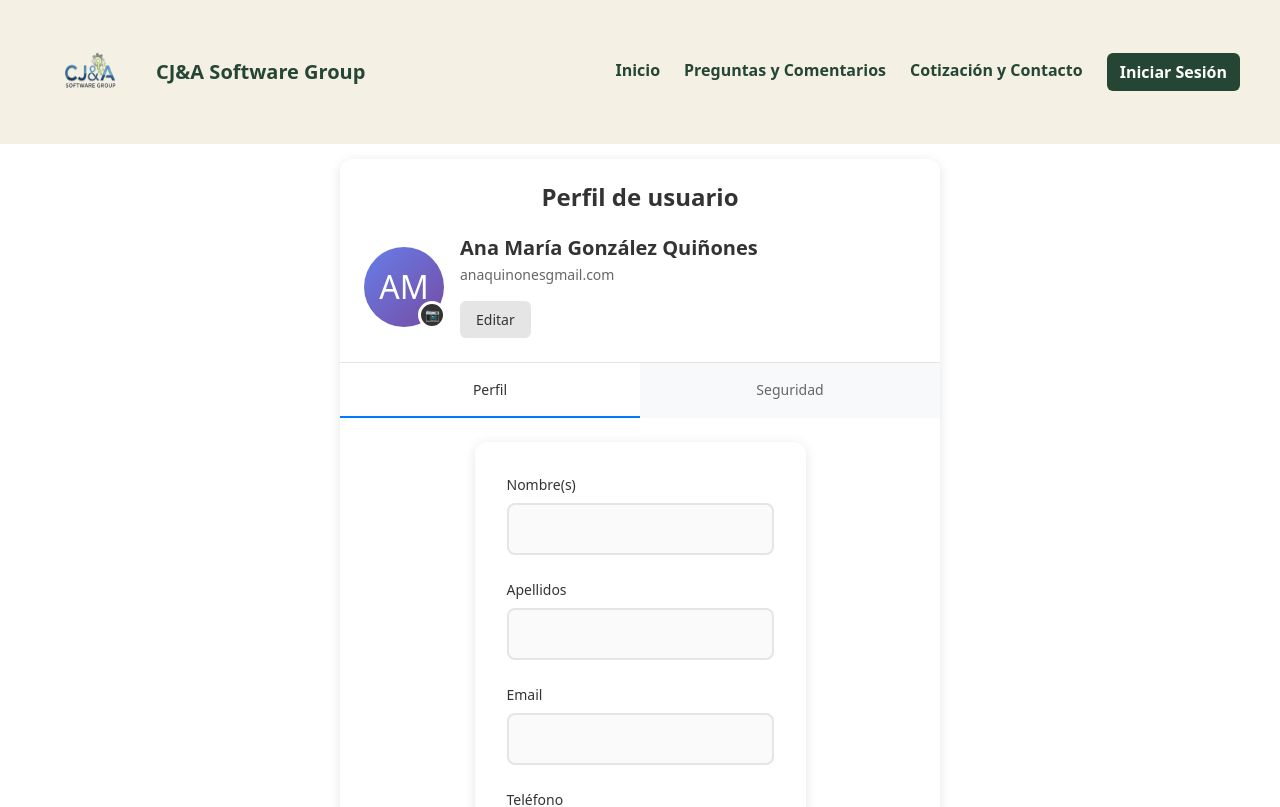
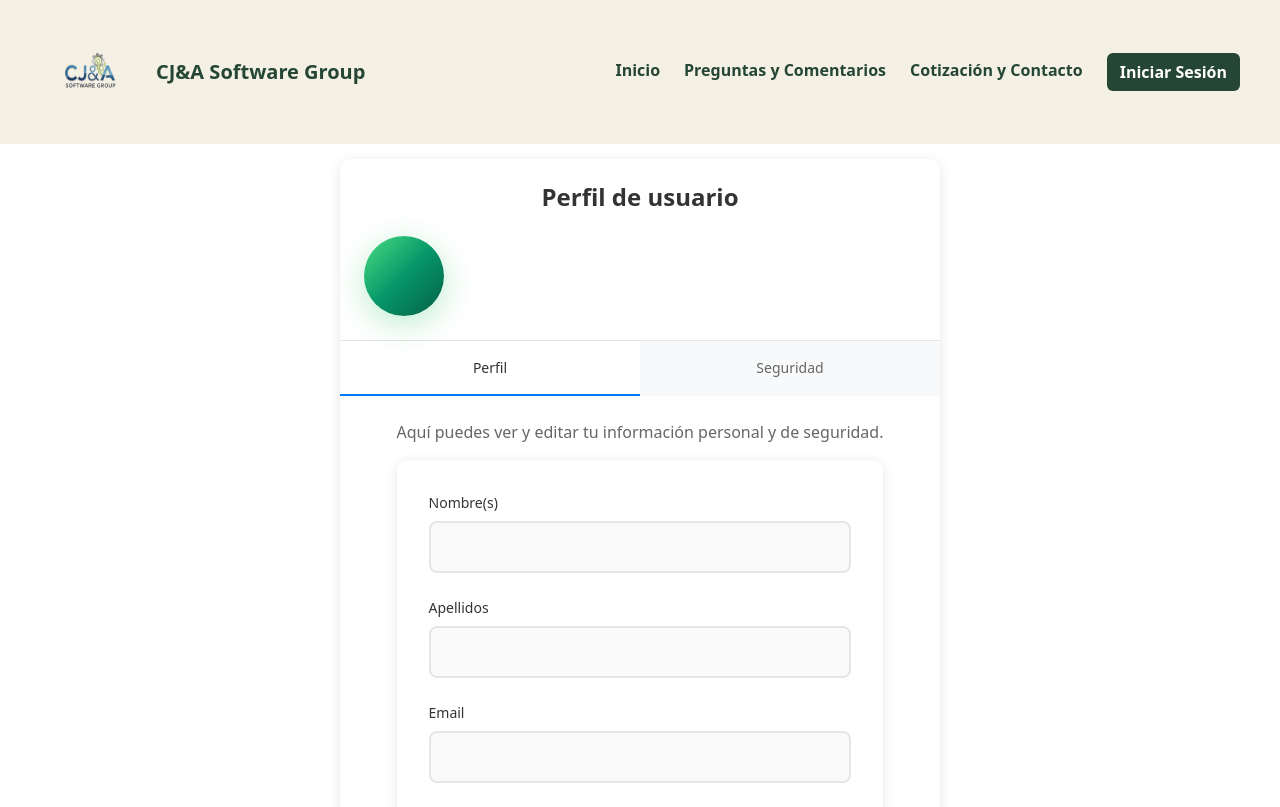
Before and after one commit to Danlei311/MiComposta, an Angular app: page /perfil in a window 1280 px wide. Shown: the top 807 px of the page. Built offline with nearby package versions, Linux system fonts and the light colour scheme.

Commit message:
Perfil de usuario terminado - 31/07/2025

```diff
--- a/src/app/componentes/encabezado/encabezado.html
+++ b/src/app/componentes/encabezado/encabezado.html
@@ -40,6 +40,7 @@
                 </ul>
             </div>
             <!--Enlaces de Cliente-->
+            <a *ngIf="isCliente" routerLink="/perfilInicio" class="nav-link custom-link">Inicio</a>
             <a *ngIf="isCliente" routerLink="/perfil" class="nav-link custom-link">Perfil</a>
             <a *ngIf="isCliente" routerLink="/compras" class="nav-link custom-link">Compras</a>
 
--- a/src/app/paginas/perfil/datos-usuario/datos-usuario.html
+++ b/src/app/paginas/perfil/datos-usuario/datos-usuario.html
@@ -1,3 +1,4 @@
+<p class="profile-subtitle">Aquí puedes ver y editar tu información personal y de seguridad.</p>
 <div class="form-container">
 
     <div *ngIf="mensajeExito" class="alert alert-success">
--- a/src/app/paginas/perfil/datos-usuario/datos-usuario.ts
+++ b/src/app/paginas/perfil/datos-usuario/datos-usuario.ts
@@ -1,4 +1,4 @@
-import { Component, OnInit } from '@angular/core';
+import { Component, EventEmitter, OnInit, Output } from '@angular/core';
 import { CommonModule } from '@angular/common';
 import { FormsModule } from '@angular/forms';
 import { PerfilDeUsuarioService } from '../../../services/perfilUser-service';
@@ -11,6 +11,7 @@ import { PerfilDeUsuarioService } from '../../../services/perfilUser-service';
   styleUrl: './datos-usuario.css'
 })
 export class DatosUsuario implements OnInit {
+  @Output() datosActualizados = new EventEmitter<void>();
   idUsuario: number = 0;
 
   cliente = {
@@ -38,6 +39,7 @@ export class DatosUsuario implements OnInit {
       phone: this.cliente.telefono
     }).subscribe({
       next: res => {
+        this.perfilService.notificarActualizacion();
         this.mensajeExito = res.message || '¡Datos actualizados con éxito! 🎉';
         setTimeout(() => this.mensajeExito = '', 3500);
       },
--- a/src/app/paginas/perfil/perfil.css
+++ b/src/app/paginas/perfil/perfil.css
@@ -40,19 +40,43 @@ body {
 
 .avatar-container {
     position: relative;
+    display: inline-block;
 }
 
 .avatar {
     width: 80px;
     height: 80px;
     border-radius: 50%;
-    background: linear-gradient(135deg, #667eea 0%, #764ba2 100%);
+    background: linear-gradient(135deg, #4ade80 0%, #059669 50%, #065f46 100%);
     display: flex;
     align-items: center;
     justify-content: center;
     color: white;
     font-size: 32px;
-    font-weight: 500;
+    font-weight: 600;
+    position: relative;
+    box-shadow: 0 8px 32px rgba(34, 197, 94, 0.3);
+    transition: all 0.3s ease;
+}
+
+.avatar::before {
+    content: '';
+    position: absolute;
+    inset: -3px;
+    background: linear-gradient(135deg, #86efac, #10b981, #047857);
+    border-radius: 50%;
+    z-index: -1;
+    opacity: 0;
+    transition: opacity 0.3s ease;
+}
+
+.avatar:hover {
+    transform: translateY(-2px);
+    box-shadow: 0 12px 40px rgba(34, 197, 94, 0.4);
+}
+
+.avatar:hover::before {
+    opacity: 1;
 }
 
 .camera-icon {
@@ -97,6 +121,12 @@ body {
 }
 
 .user-email {
+    font-size: 14px;
+    color: #666;
+    margin-bottom: 2px;
+}
+
+.user-phone {
     font-size: 14px;
     color: #666;
     margin-bottom: 16px;
--- a/src/app/paginas/perfil/perfil.html
+++ b/src/app/paginas/perfil/perfil.html
@@ -4,22 +4,22 @@
 
         <div class="profile-info">
             <div class="avatar-container">
-                <div class="avatar">AM</div>
-                <div class="camera-icon"></div>
+                <div class="avatar">{{ iniciales }}</div>
             </div>
 
             <div class="user-details">
-                <h2 class="user-name">Ana María González Quiñones</h2>
-                <p class="user-email">anaquinonesgmail.com</p>
-                <button class="edit-button">Editar</button>
+                <div class="user-details">
+                    <h2 class="user-name">{{ cliente.nombreCompleto }}</h2>
+                    <p class="user-email">{{ cliente.correo }}</p>
+                    <p class="user-phone">{{ cliente.telefono }}</p>
+                </div>
             </div>
         </div>
     </div>
 
     <div class="tabs-container">
         <div class="tabs">
-            <button class="tab" [class.active]="activeTab === 'perfil'"
-                (click)="switchTab('perfil')">Perfil</button>
+            <button class="tab" [class.active]="activeTab === 'perfil'" (click)="switchTab('perfil')">Perfil</button>
             <button class="tab" [class.active]="activeTab === 'seguridad'"
                 (click)="switchTab('seguridad')">Seguridad</button>
         </div>
--- a/src/app/paginas/perfil/perfil.ts
+++ b/src/app/paginas/perfil/perfil.ts
@@ -3,6 +3,7 @@ import { DatosUsuario } from './datos-usuario/datos-usuario';
 import { SeguridadUsuario } from './seguridad-usuario/seguridad-usuario';
 import { CommonModule } from '@angular/common';
 import { FormsModule } from '@angular/forms';
+import { PerfilDeUsuarioService } from '../../services/perfilUser-service';
 
 @Component({
   selector: 'app-perfil',
@@ -11,9 +12,59 @@ import { FormsModule } from '@angular/forms';
   styleUrl: './perfil.css'
 })
 export class Perfil {
-activeTab: 'perfil' | 'seguridad' = 'perfil';
+  activeTab: 'perfil' | 'seguridad' = 'perfil';
 
   switchTab(tab: 'perfil' | 'seguridad') {
     this.activeTab = tab;
   }
+
+  idUsuario: number = 0;
+
+  cliente = {
+    nombreCompleto: '',
+    correo: '',
+    telefono: ''
+  };
+
+  constructor(private perfilService: PerfilDeUsuarioService) { }
+
+  ngOnInit(): void {
+  const userIdStr = localStorage.getItem('userId');
+  this.idUsuario = userIdStr ? +userIdStr : 0;
+  if (this.idUsuario > 0) {
+    this.obtenerDatosUsuario();
+  } else {
+    console.warn('ID de usuario inválido o no encontrado en localStorage.');
+  }
+
+  this.perfilService.actualizarDatos$.subscribe(actualizar => {
+    if (actualizar) {
+      this.obtenerDatosUsuario();
+    }
+  });
 }
+
+  obtenerDatosUsuario() {
+    this.perfilService.getPerfilUsuario(this.idUsuario).subscribe({
+      next: res => {
+        this.cliente = res || {
+          nombreCompleto: res.nombreCompleto || '',
+          correo: res.correo || '',
+          telefono: res.telefono || ''
+        };
+      },
+      error: err => {
+        console.error('Error al obtener datos del usuario:', err);
+      }
+    });
+  }
+
+  get iniciales(): string {
+    const partes = this.cliente.nombreCompleto.trim().split(' ');
+    return partes.length >= 2
+      ? partes[0][0] + partes[1][0]
+      : partes[0]?.[0] ?? '';
+  }
+
+
+}
--- a/src/app/paginas/perfil/seguridad-usuario/seguridad-usuario.html
+++ b/src/app/paginas/perfil/seguridad-usuario/seguridad-usuario.html
@@ -1,3 +1,4 @@
+<p class="profile-subtitle">Aquí se puede realizar el cambio de contraseña. Una contraseña con 8 caracteres.</p>
 <div class="form-container">
 
     <div *ngIf="mensajeCambio" class="alert alert-success">
--- a/src/app/services/perfilUser-service.ts
+++ b/src/app/services/perfilUser-service.ts
@@ -1,13 +1,20 @@
 import { Injectable } from "@angular/core";
 import { environment } from "../../environments/environment.development";
 import { HttpClient } from "@angular/common/http";
-import { Observable } from "rxjs";
+import { BehaviorSubject, Observable } from "rxjs";
 
 @Injectable({
   providedIn: 'root'
 })
 
 export class PerfilDeUsuarioService {
+  private actualizarDatosSource = new BehaviorSubject<boolean>(false);
+  actualizarDatos$ = this.actualizarDatosSource.asObservable();
+
+  notificarActualizacion() {
+    this.actualizarDatosSource.next(true);
+  }
+
   apiUrl: string = environment.apiUrl;
   constructor(private http: HttpClient) { }
 
@@ -18,4 +25,8 @@ export class PerfilDeUsuarioService {
   cambiarContrasenia(id: number, data: any): Observable<any> {
     return this.http.put(`${this.apiUrl}/ClientePerfil/cambiarContrasenia/${id}`, data);
   }
+
+  getPerfilUsuario(id: number): Observable<any> {
+    return this.http.get<any>(`${this.apiUrl}/ClientePerfil/infoClient/${id}`);
+  }
 }
```
